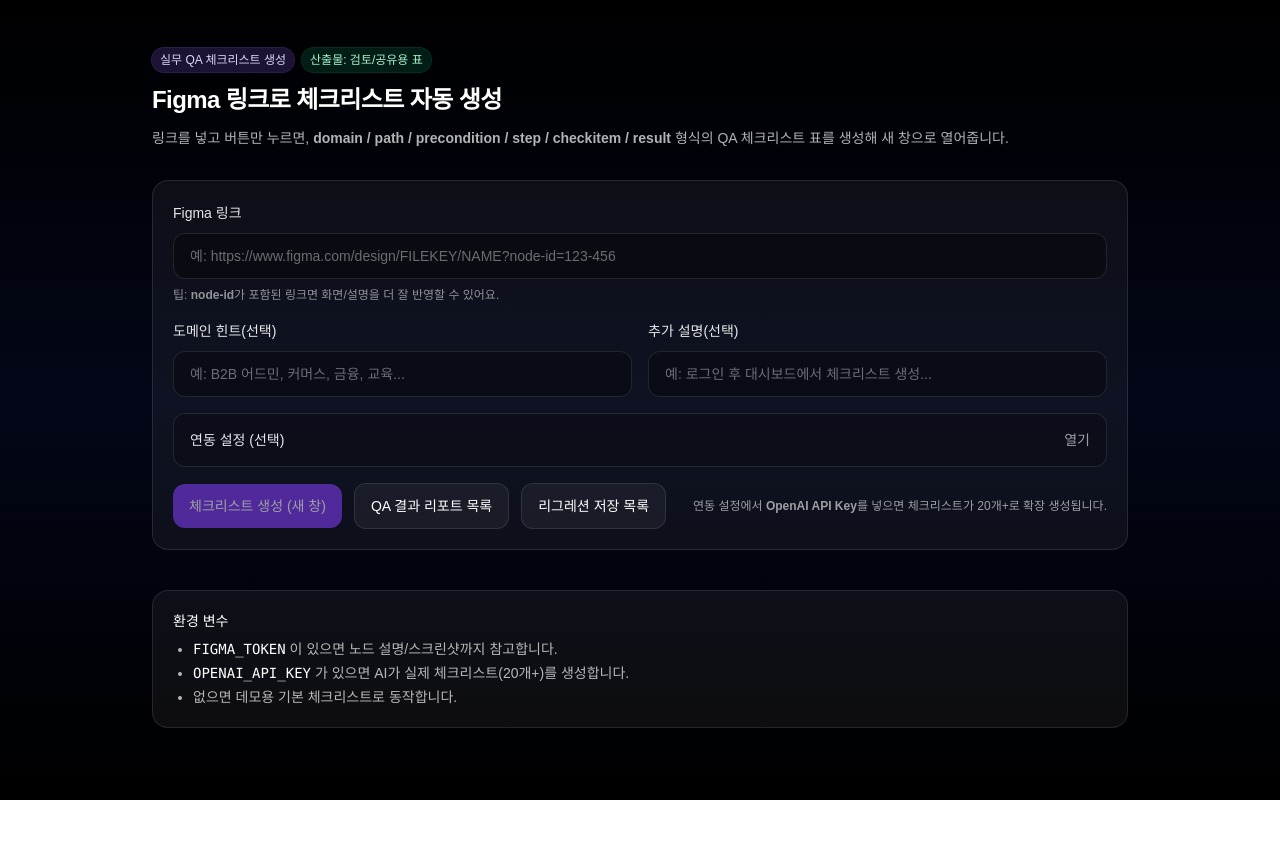
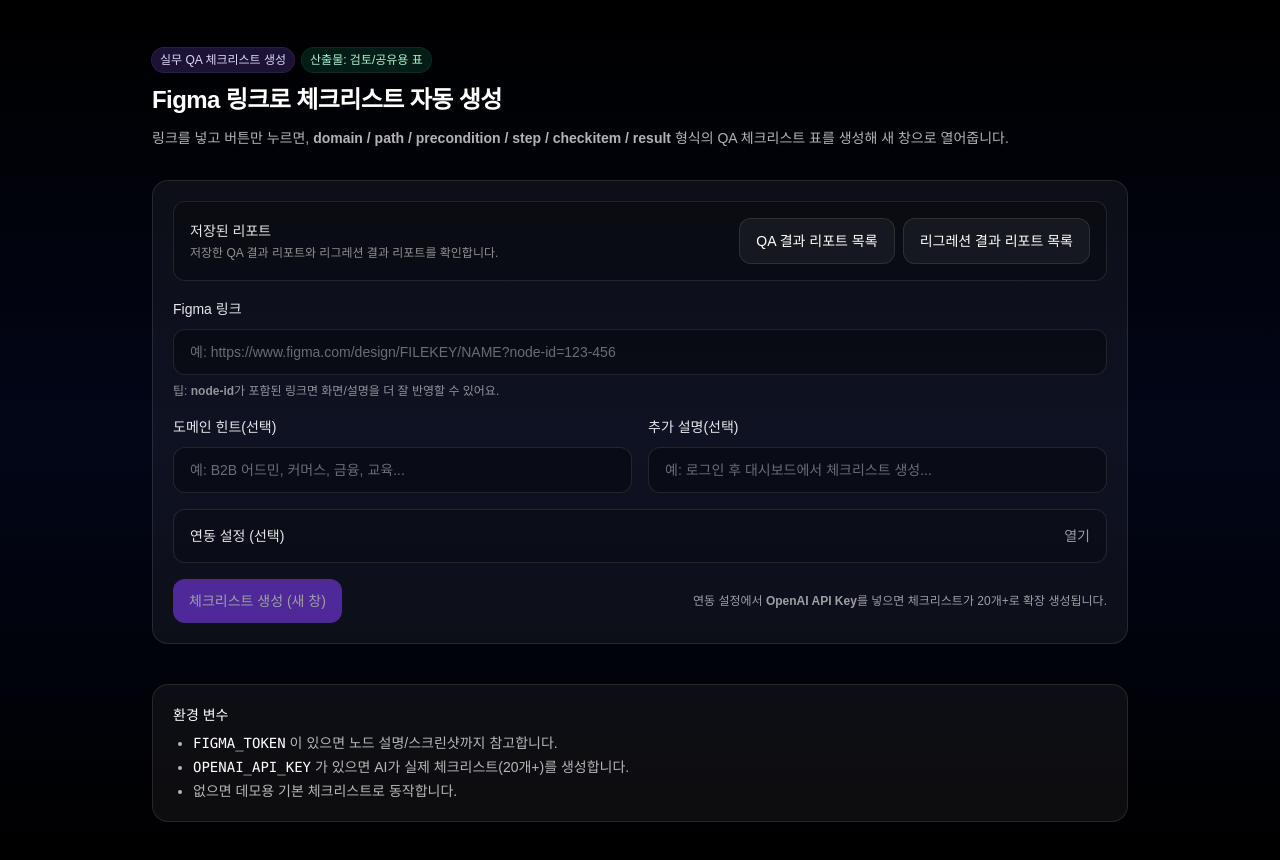
Before and after one commit to yunzzng/checklist-auto-dashboard, a Next.js app: page / in a window 1280 px wide. Shown: the top 860 px of the page. Before the commit the page ends 800 px from the top, so only its background shows below. Built offline with nearby package versions, Linux system fonts and the light colour scheme.

Commit message:
Add visible report links and paginated lists

```diff
--- a/src/app/DashboardClient.tsx
+++ b/src/app/DashboardClient.tsx
@@ -191,12 +191,14 @@
     const empty = kind === "qa" ? "저장된 QA 결과 리포트가 없습니다." : "저장된 리그레션 결과 리포트가 없습니다.";
     const html = `<!doctype html><html lang="ko"><head><meta charset="utf-8"/><meta name="viewport" content="width=device-width,initial-scale=1"/><title>${title}</title><style>
 *{box-sizing:border-box}body{font-family:ui-sans-serif,system-ui,-apple-system,Segoe UI,Roboto,"Apple SD Gothic Neo","Noto Sans KR",sans-serif;margin:0;background:linear-gradient(to bottom,#000,#020617,#000);color:rgba(255,255,255,.92)}.wrap{padding:50px 100px}.top{display:flex;gap:12px;align-items:baseline;justify-content:space-between;flex-wrap:wrap;margin-bottom:18px}h1{margin:0;font-size:20px}.muted{color:rgba(255,255,255,.62);font-size:12px}.card{border:1px solid rgba(255,255,255,.14);border-radius:12px;background:rgba(255,255,255,.04);padding:16px;margin-top:18px}button{padding:10px 12px;border-radius:10px;border:1px solid rgba(255,255,255,.14);background:rgba(255,255,255,.06);color:rgba(255,255,255,.92);cursor:pointer;font-size:12px}button.primary{background:#6d28d9}table{width:100%;border-collapse:collapse;table-layout:fixed}th,td{border-bottom:1px solid rgba(255,255,255,.10);border-right:1px solid rgba(255,255,255,.10);padding:10px;vertical-align:top;font-size:13px;word-break:break-word}th{background:rgba(15,23,42,.88);text-align:left;color:rgba(255,255,255,.78);font-size:12px;text-transform:uppercase}@media(max-width:800px){.wrap{padding:28px 18px}}@media print{.noPrint{display:none}body{background:white;color:black}.wrap{padding:0}.card{background:white;border-color:#e5e7eb}th{background:#f3f4f6;color:#111827}td,th{border-color:#e5e7eb}.muted{color:#374151}}
-</style></head><body><div class="wrap"><div class="top"><div><h1>${title}</h1><div class="muted">이 브라우저에 저장된 결과 리포트</div></div><div class="noPrint"><button class="primary" onclick="window.print()">인쇄/PDF 저장</button></div></div><div class="card"><table><thead><tr><th>No</th><th>프로젝트명</th><th>리포트</th><th>저장 시각</th></tr></thead><tbody id="reportRows"></tbody></table></div></div><script>
+</style></head><body><div class="wrap"><div class="top"><div><h1>${title}</h1><div class="muted">이 브라우저에 저장된 결과 리포트</div></div><div class="noPrint"><button class="primary" onclick="window.print()">인쇄/PDF 저장</button></div></div><div class="card"><table><thead><tr><th>No</th><th>프로젝트명</th><th>리포트</th><th>담당자</th><th>저장 시각</th></tr></thead><tbody id="reportRows"></tbody></table><div id="pager" class="noPrint" style="display:flex;gap:8px;align-items:center;justify-content:flex-end;margin-top:14px;"></div></div></div><script>
 var KEY=${JSON.stringify(key)};
+var page=1,pageSize=10;
 function openBlobHtml(html){var b=new Blob([html],{type:'text/html;charset=utf-8'});var u=URL.createObjectURL(b);var a=document.createElement('a');a.href=u;a.target='_blank';a.rel='noopener noreferrer';document.body.appendChild(a);a.click();a.remove();setTimeout(function(){URL.revokeObjectURL(u)},60000)}
 function readReports(){try{return JSON.parse(localStorage.getItem(KEY)||'[]')}catch(e){return[]}}
 window.openSavedReport=function(id){var found=readReports().find(function(r){return r.id===id});if(found&&found.html)openBlobHtml(found.html)}
-function render(){var rows=readReports();var el=document.getElementById('reportRows');el.innerHTML=rows.length?rows.map(function(r,i){return '<tr><td>'+(i+1)+'</td><td>'+(r.project||'-')+'</td><td><button onclick="openSavedReport(\\''+r.id+'\\')">'+(r.title||'결과 리포트')+'</button></td><td>'+(r.createdAt||'')+'</td></tr>'}).join(''):'<tr><td colspan="4" class="muted">${empty}</td></tr>'}
+window.movePage=function(next){page=next;render()}
+function render(){var rows=readReports();var total=Math.max(1,Math.ceil(rows.length/pageSize));if(page>total)page=total;var start=(page-1)*pageSize;var chunk=rows.slice(start,start+pageSize);var el=document.getElementById('reportRows');el.innerHTML=chunk.length?chunk.map(function(r,i){return '<tr><td>'+(start+i+1)+'</td><td>'+(r.project||'-')+'</td><td><button onclick="openSavedReport(\\''+r.id+'\\')">'+(r.title||'결과 리포트')+'</button></td><td>'+(r.owner||'-')+'</td><td>'+(r.createdAt||'')+'</td></tr>'}).join(''):'<tr><td colspan="5" class="muted">${empty}</td></tr>';var p=document.getElementById('pager');p.innerHTML=rows.length>pageSize?'<button '+(page<=1?'disabled':'')+' onclick="movePage('+(page-1)+')">이전</button><span class="muted">'+page+' / '+total+'</span><button '+(page>=total?'disabled':'')+' onclick="movePage('+(page+1)+')">다음</button>':''}
 render();
 <\/script></body></html>`;
     const blob = new Blob([html], { type: "text/html;charset=utf-8" });
@@ -215,6 +217,31 @@
     <div className="mt-8">
       <div className="rounded-2xl border border-white/10 bg-white/5 p-5">
         <div className="grid gap-4">
+          <div className="rounded-xl border border-white/10 bg-black/20 p-4">
+            <div className="flex flex-col gap-3 sm:flex-row sm:items-center sm:justify-between">
+              <div>
+                <div className="text-sm font-medium text-white/90">저장된 리포트</div>
+                <div className="mt-1 text-xs text-white/55">저장한 QA 결과 리포트와 리그레션 결과 리포트를 확인합니다.</div>
+              </div>
+              <div className="flex flex-wrap gap-2">
+                <button
+                  type="button"
+                  className="inline-flex items-center justify-center rounded-xl border border-white/10 bg-white/5 px-4 py-3 text-sm font-medium text-white hover:bg-white/10"
+                  onClick={() => openSavedReportList("qa")}
+                >
+                  QA 결과 리포트 목록
+                </button>
+                <button
+                  type="button"
+                  className="inline-flex items-center justify-center rounded-xl border border-white/10 bg-white/5 px-4 py-3 text-sm font-medium text-white hover:bg-white/10"
+                  onClick={() => openSavedReportList("regression")}
+                >
+                  리그레션 결과 리포트 목록
+                </button>
+              </div>
+            </div>
+          </div>
+
           <div>
             <label className="text-sm font-medium text-white/90">Figma 링크</label>
             <input
@@ -343,21 +370,6 @@
               >
                 {busy ? "생성 중..." : "체크리스트 생성 (새 창)"}
               </button>
-              <button
-                type="button"
-                className="inline-flex items-center justify-center rounded-xl border border-white/10 bg-white/5 px-4 py-3 text-sm font-medium text-white hover:bg-white/10"
-                onClick={() => openSavedReportList("qa")}
-              >
-                QA 결과 리포트 목록
-              </button>
-              <button
-                type="button"
-                className="inline-flex items-center justify-center rounded-xl border border-white/10 bg-white/5 px-4 py-3 text-sm font-medium text-white hover:bg-white/10"
-                onClick={() => openSavedReportList("regression")}
-              >
-                리그레션 저장 목록
-              </button>
-
               {busy ? (
                 <div className="flex items-center gap-3">
                   <div className="h-2 w-44 overflow-hidden rounded-full bg-white/10 ring-1 ring-white/10">
```
Also changed, not shown: src/lib/checklist.ts (+6 -4 lines).
